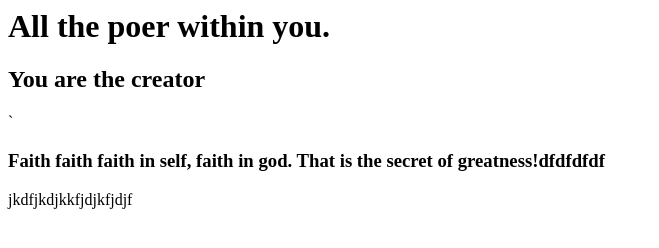
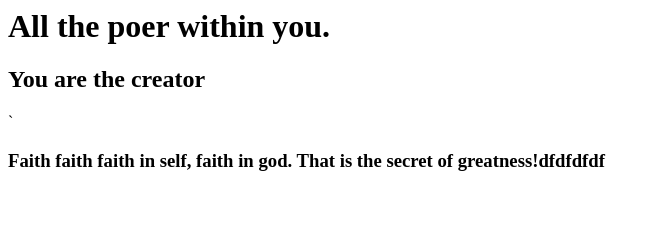
Before and after one commit to arjune15pb/firstgitrepo, a plain HTML site: page index.html in a window 1280 px wide. Shown: the whole page, without its empty margins (0-659 px from the left). Drawn offline with Linux system fonts and the light colour scheme.

Commit message:
Update index.html

```diff
--- a/index.html
+++ b/index.html
@@ -5,7 +5,6 @@
 		<h1>All the poer within you.</h1>
 		<h2>You are the creator</h2>`
 		<h3>Faith faith  faith in self, faith in god. That is the secret of greatness!dfdfdfdf</h3>
-		jkdfjkdjkkfjdjkfjdjf
 
 	</body>
 </html>
```
